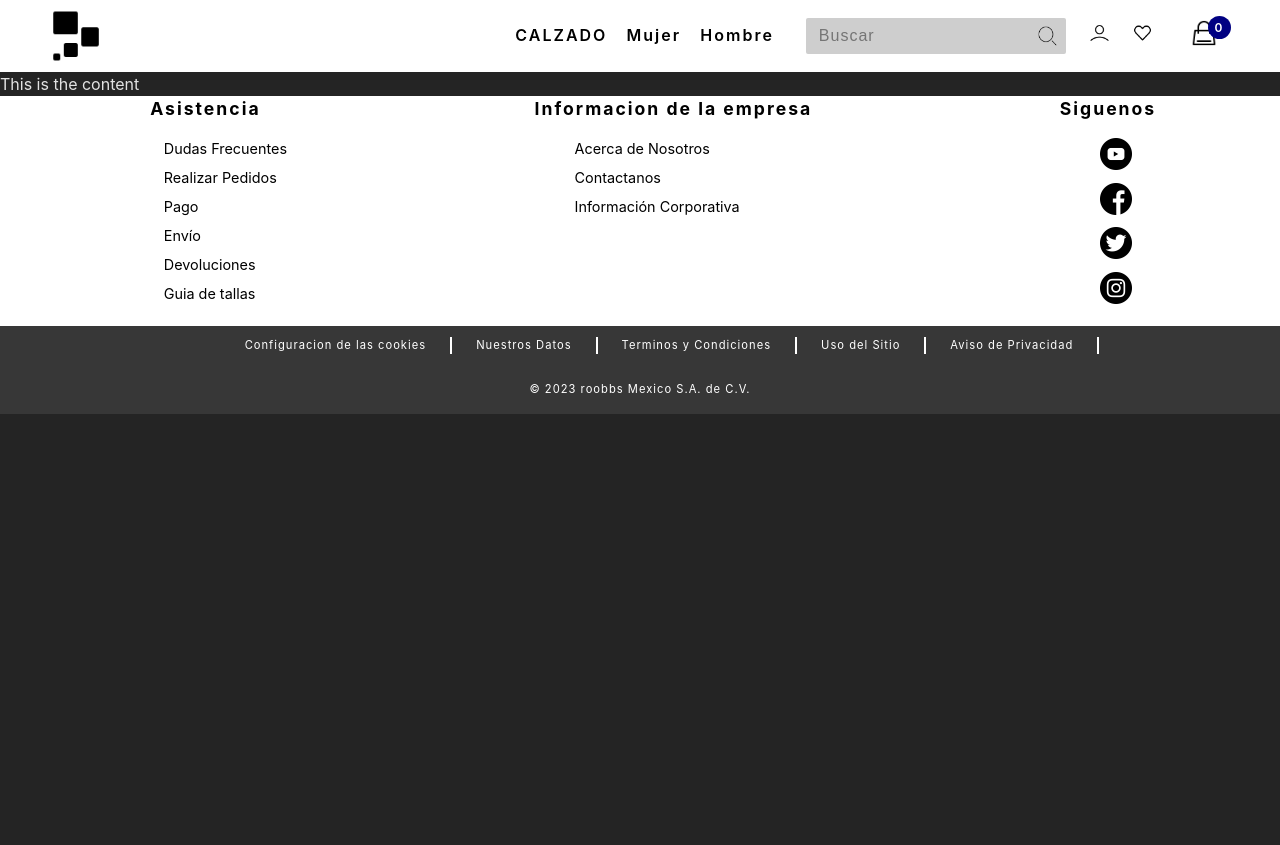
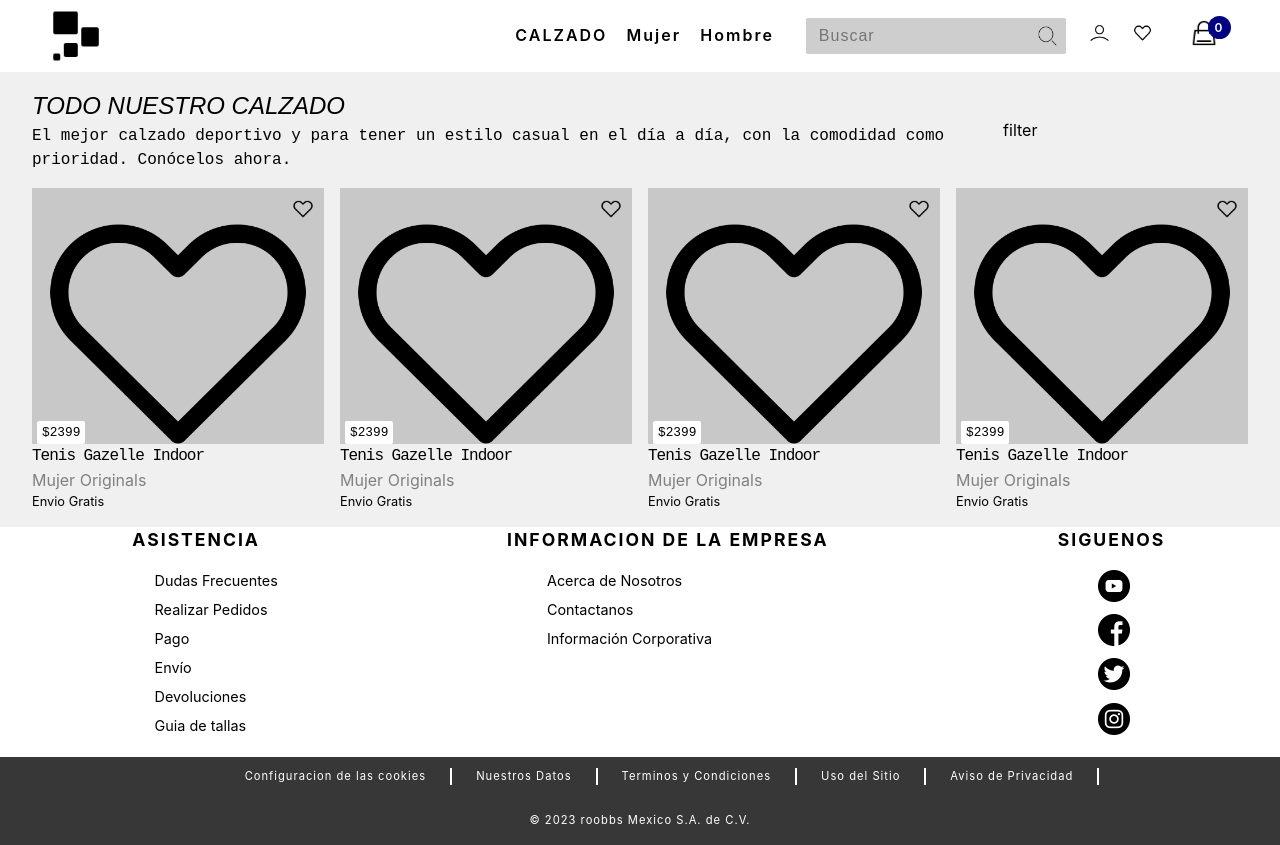
Before and after one commit to roobbs/athlead, a React (Vite) app: page / in a window 1280 px wide. Before the commit the page ends 800 px from the top, so only its background shows below. Built offline with nearby package versions, Linux system fonts and the light colour scheme.

Commit message:
Added ProductCard's basic structure

```diff
--- a/src/components/Content.jsx
+++ b/src/components/Content.jsx
@@ -1,7 +1,49 @@
+import "../styles/Content.css";
+import ProductCard from "./ProductCard";
+
 export default function Content() {
   return (
-    <div>
-      <div>This is the content</div>
+    <div className="content-container">
+      <div className="contentHeader">
+        <div>
+          <div className="contentTitle">Todo nuestro calzado</div>
+          <div className="contentDescription">
+            El mejor calzado deportivo y para tener un estilo casual en el día a
+            día, con la comodidad como prioridad. Conócelos ahora.
+          </div>
+        </div>
+        <div>filter</div>
+      </div>
+      <div className="productContainer">
+        <ProductCard
+          img="hola"
+          name="Tenis Gazelle Indoor"
+          price="2399"
+          category="Mujer Originals"
+          label="Envio Gratis"
+        />
+        <ProductCard
+          img="hola"
+          name="Tenis Gazelle Indoor"
+          price="2399"
+          category="Mujer Originals"
+          label="Envio Gratis"
+        />
+        <ProductCard
+          img="hola"
+          name="Tenis Gazelle Indoor"
+          price="2399"
+          category="Mujer Originals"
+          label="Envio Gratis"
+        />
+        <ProductCard
+          img="hola"
+          name="Tenis Gazelle Indoor"
+          price="2399"
+          category="Mujer Originals"
+          label="Envio Gratis"
+        />
+      </div>
     </div>
   );
 }
--- /dev/null
+++ b/src/components/ProductCard.jsx
@@ -0,0 +1,19 @@
+import "../styles/ProductCard.css";
+import favIcon from "../assets/favorito.png";
+
+export default function ProductCard({ img, name, price, category, label }) {
+  return (
+    <div className="productCardContainer">
+      <div className="imgCardContainer">
+        <img src={favIcon} alt="img" className="productImg" />
+        <img src={favIcon} alt="fav" className="favImg" />
+        <div className="productPrice">${price}</div>
+      </div>
+      <div>
+        <div className="productName">{name}</div>
+        <div className="productCategory">{category}</div>
+        <div className="productLabel">{label}</div>
+      </div>
+    </div>
+  );
+}
--- /dev/null
+++ b/src/styles/Content.css
@@ -0,0 +1,28 @@
+.content-container {
+  background-color: rgb(240, 240, 240);
+  color: black;
+  padding: 1rem 2rem;
+}
+.contentHeader {
+  display: grid;
+  grid-template-columns: 3.9fr 1fr;
+  gap: 1rem;
+  padding-bottom: 1rem;
+  align-items: center;
+}
+.contentTitle {
+  font-size: 1.5rem;
+  font-weight: 500;
+  font-style: italic;
+  font-family: Arial, Helvetica, sans-serif;
+  text-transform: uppercase;
+}
+.contentDescription {
+  font-family: monospace;
+  font-size: 1rem;
+}
+.productContainer {
+  display: grid;
+  grid-template-columns: 1fr 1fr 1fr 1fr;
+  gap: 1rem;
+}
--- a/src/styles/Footer.css
+++ b/src/styles/Footer.css
@@ -9,6 +9,7 @@
   letter-spacing: 2px;
   font-size: 1.1rem;
   text-align: center;
+  text-transform: uppercase;
 }
 .footer1 ul {
   list-style: none;
--- /dev/null
+++ b/src/styles/ProductCard.css
@@ -0,0 +1,37 @@
+.imgCardContainer {
+  background-color: rgb(200, 200, 200);
+  height: 16rem;
+  position: relative;
+}
+.productImg {
+  width: 100%;
+}
+.favImg {
+  position: absolute;
+  top: 10px;
+  right: 10px;
+  width: 1.4rem;
+}
+.productPrice {
+  background-color: white;
+  width: min-content;
+  padding: 2px 5px;
+  font-size: 0.8rem;
+  font-family: monospace;
+  position: absolute;
+  bottom: 0px;
+  left: 5px;
+  border-radius: 2px;
+}
+.productName {
+  font-family: monospace;
+  font-weight: 500;
+  font-size: 1rem;
+  letter-spacing: -1px;
+}
+.productCategory {
+  color: grey;
+}
+.productLabel {
+  font-size: 0.8rem;
+}
```
